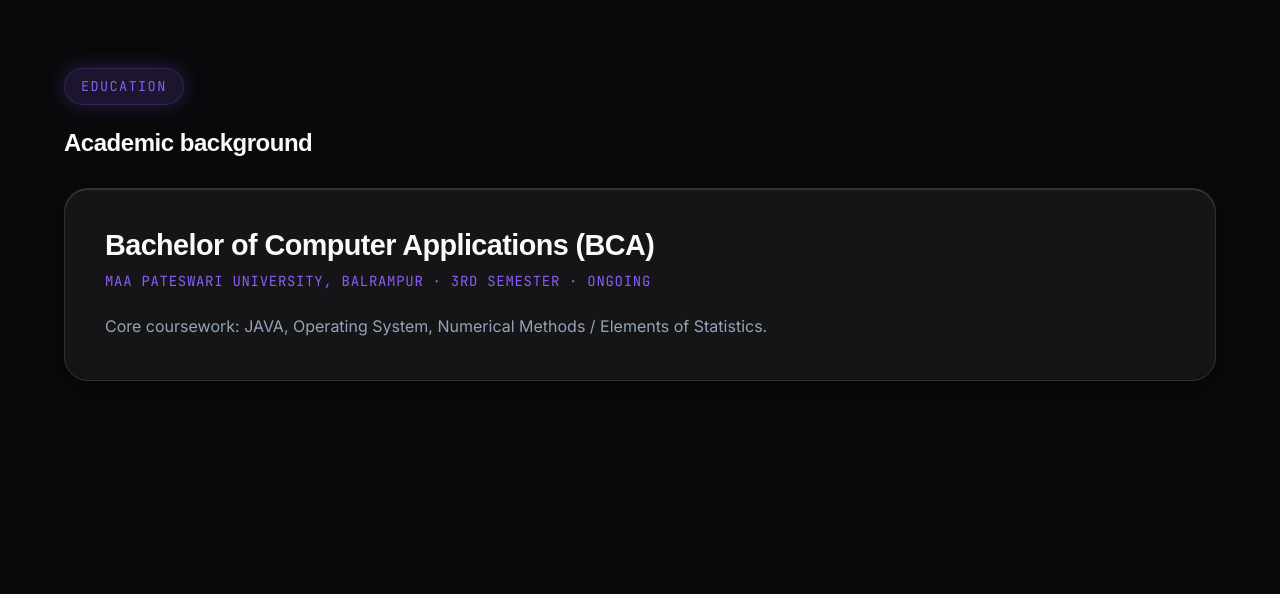
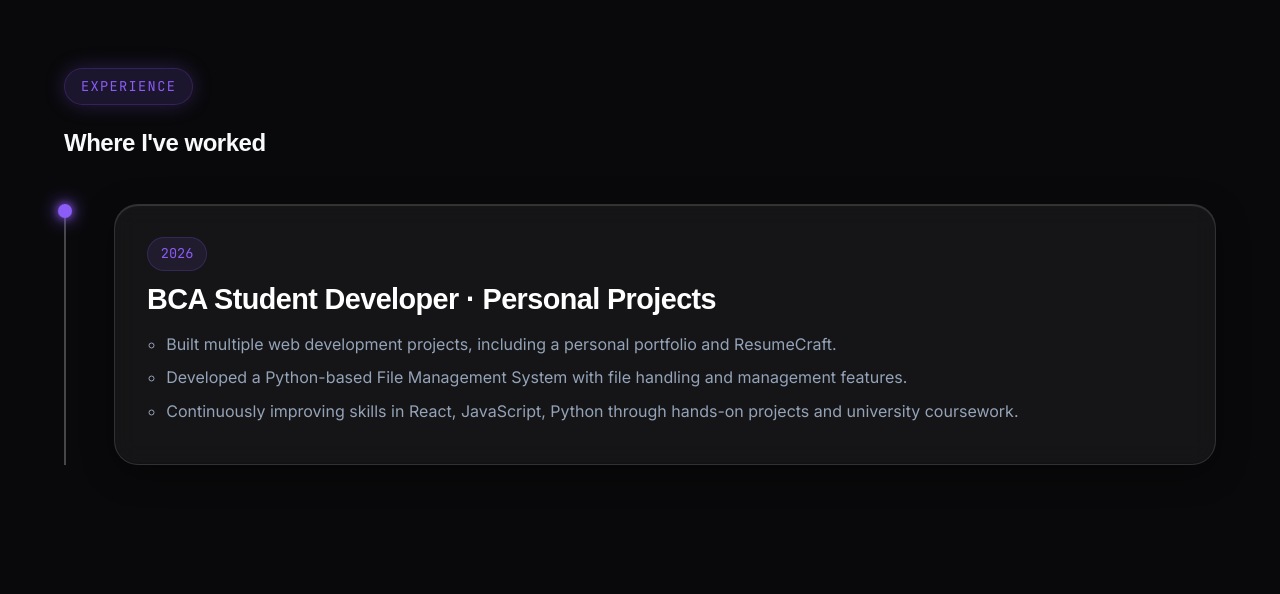
Before and after one commit to Devilns9711/nirmal-singh-portfolio, a React (Vite) app: page / in a window 1280 px wide. Shown: the part 4706-5300 px from the top of the page. Built offline with nearby package versions, Linux system fonts and the light colour scheme.

Commit message:
Update App.jsx

```diff
--- a/src/App.jsx
+++ b/src/App.jsx
@@ -3,7 +3,7 @@
 import About from './components/About.jsx'
 import Skills from './components/Skills.jsx'
 import Projects from './components/Projects.jsx'
-// import Experience from './components/Experience.jsx'
+import Experience from './components/Experience.jsx'
 import Education from './components/Education.jsx'
 import Contact from './components/Contact.jsx'
 import Footer from './components/Footer.jsx'
@@ -20,7 +20,7 @@
         <About />
         <Skills />
         <Projects />
-        {/* <Experience /> */}
+        <Experience />
         <Education />
         <Contact />
       </main>
```
